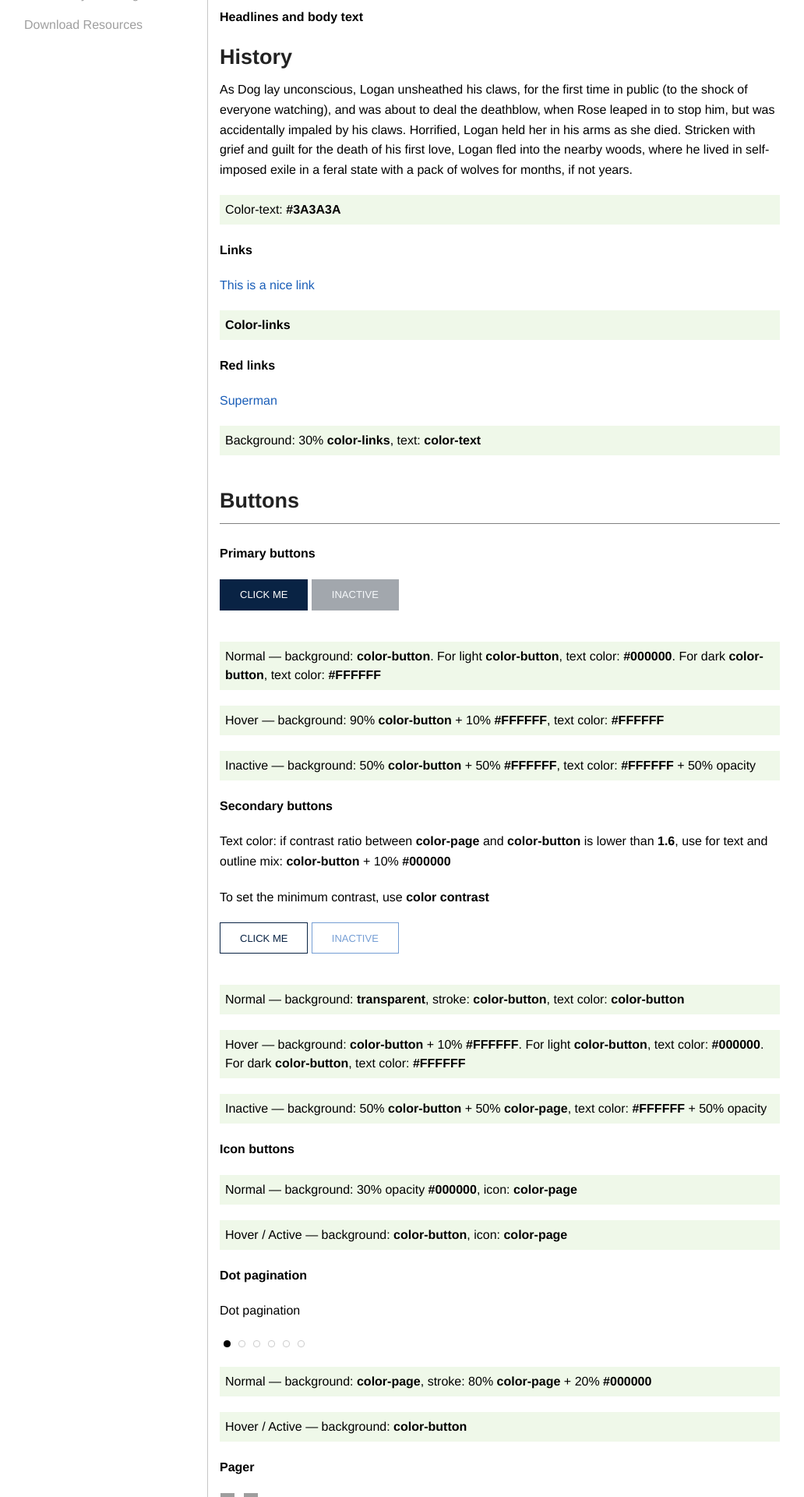
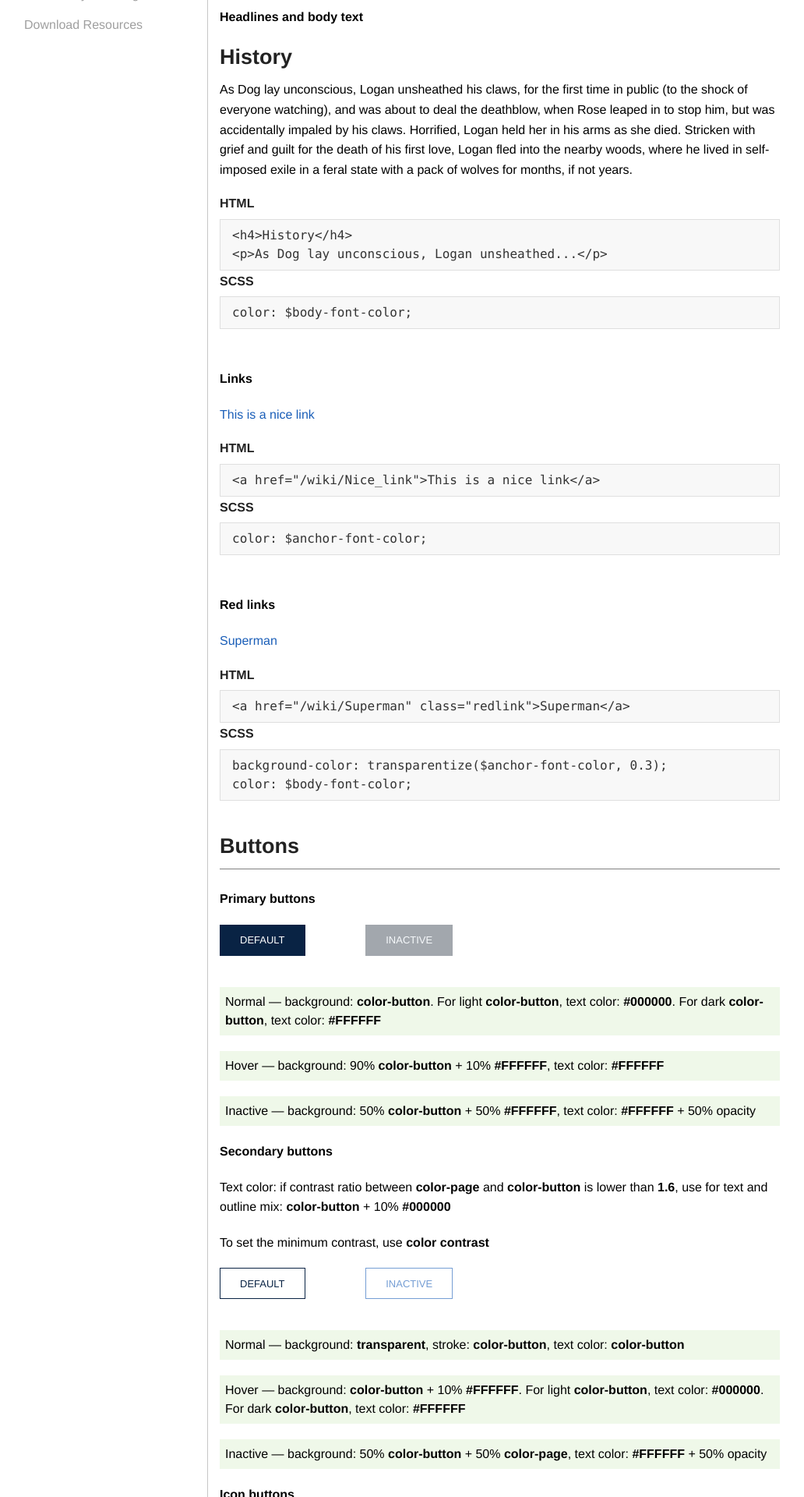
Before and after one commit to Wikia/style-guide, a Jekyll site: the page built from section/theming/index.html, in a window 1280 px wide. Shown: the part 432-2352 px from the top of the page at 78% size, without its empty margins (124-1156 px from the left). Built offline with Jekyll 4.4.1, drawn with Linux system fonts in a browser that asks for light colours; some of the changed text lies outside the part shown; grey boxes are pictures that could not be loaded.

Commit message:
Add some HTML and SCSS snippets

```diff
--- a/_sass/layout.scss
+++ b/_sass/layout.scss
@@ -453,4 +453,5 @@ aside {
 
 pre > code {
 	display: block;
+	padding: 8px 15px;
 }
--- a/section/theming/index.html
+++ b/section/theming/index.html
@@ -26,32 +26,50 @@ layout: default
 <p>
 	As Dog lay unconscious, Logan unsheathed his claws, for the first time in public (to the shock of everyone watching), and was about to deal the deathblow, when Rose leaped in to stop him, but was accidentally impaled by his claws. Horrified, Logan held her in his arms as she died. Stricken with grief and guilt for the death of his first love, Logan fled into the nearby woods, where he lived in self-imposed exile in a feral state with a pack of wolves for months, if not years.
 </p>
-<aside>
-	Color-text: <strong>#3A3A3A</strong>
-</aside>
+<h6>HTML</h6>
+<pre><code>&lt;h4&gt;History&lt;/h4&gt;
+&lt;p&gt;As Dog lay unconscious, Logan unsheathed...&lt;/p&gt;</code></pre>
+<h6>SCSS</h6>
+<pre><code>color: $body-font-color;
+</code></pre>
 
+<hr class="break">
 <p>
 	<strong>Links</strong>
 </p>
-<a>This is a nice link</a>
-<aside>
-	<strong>Color-links</strong>
-</aside>
+<p>
+	<a>This is a nice link</a>
+</p>
+<h6>HTML</h6>
+<pre><code>&lt;a href="/wiki/Nice_link"&gt;This is a nice link&lt;/a&gt;</code></pre>
+<h6>SCSS</h6>
+<pre><code>color: $anchor-font-color;</code></pre>
 
+<hr class="break">
 <p>
 	<strong>Red links</strong>
 </p>
-<a class="redlink">Superman</a>
-<aside>
-	Background: 30% <strong>color-links</strong>, text: <strong>color-text</strong>
-</aside>
+<p>
+	<a class="redlink">Superman</a>
+</p>
+<h6>HTML</h6>
+<pre><code>&lt;a href="/wiki/Superman" class="redlink"&gt;Superman&lt;/a&gt;</code></pre>
+<h6>SCSS</h6>
+<pre><code>background-color: transparentize($anchor-font-color, 0.3);
+color: $body-font-color;</code></pre>
 
 <h4 class="section-header">Buttons</h4>
 <p>
 	<strong>Primary buttons</strong>
 </p>
-<button>CLICK ME</button>
-<button disabled>INACTIVE</button>
+<div class="row">
+	<div class="large-3 column">
+		<button>Default</button>
+	</div>
+	<div class="large-3 column end">
+		<button disabled>Inactive</button>
+	</div>
+</div>
 <aside>
 	Normal &mdash; background: <strong>color-button</strong>. For light <strong>color-button</strong>, text color: <strong>#000000</strong>. For dark <strong>color-button</strong>, text color: <strong>#FFFFFF</strong>
 </aside>
@@ -72,8 +90,14 @@ layout: default
 	To set the minimum contrast, use <strong>color contrast</strong>
 </p>
 
-<button class="secondary">CLICK ME</button>
-<button class="secondary" disabled>INACTIVE</button>
+<div class="row">
+	<div class="large-3 column">
+		<button class="secondary">Default</button>
+	</div>
+	<div class="large-3 column end">
+		<button class="secondary" disabled>Inactive</button>
+	</div>
+</div>
 <aside>
 	Normal &mdash; background: <strong>transparent</strong>, stroke: <strong>color-button</strong>, text color: <strong>color-button</strong>
 </aside>
@@ -162,7 +186,7 @@ layout: default
 	<strong>Text inputs</strong>
 </p>
 <div class="row">
-	<div class="small-4 column">
+	<div class="large-5 column">
 		<input type="text" placeholder="Muppets, Iron Man, Moon">
 		<input type="search" placeholder="Search for cool things">
 	</div>
@@ -174,7 +198,7 @@ layout: default
 	<strong>Text areas</strong>
 </p>
 <div class="row">
-	<div class="small-4 column">
+	<div class="large-5 column">
 		<textarea placeholder="You can write here"></textarea>
 	</div>
 </div>
@@ -186,8 +210,8 @@ layout: default
 	<strong>Checkbox buttons fields</strong>
 </p>
 <div class="row">
+	<label class="large-4 column"><input type="checkbox"> Unchecked checkbox</label>
 	<label class="large-4 column"><input type="checkbox" checked> Checked checkbox</label>
-	<label class="large-4 column"><input type="checkbox"> Unchecked checkbox</label>
 	<label class="large-4 column"><input type="checkbox" checked disabled> Disabled checkbox</label>
 </div>
 <aside>
@@ -204,8 +228,8 @@ layout: default
 	<strong>Radio buttons</strong>
 </p>
 <div class="row">
+	<label class="large-4 column"><input type="radio"> Unchecked radio button</label>
 	<label class="large-4 column"><input type="radio" checked> Checked radio button</label>
-	<label class="large-4 column"><input type="radio"> Unchecked radio button</label>
 	<label class="large-4 column"><input type="radio" checked disabled> Disabled radio button</label>
 </div>
 <aside>
```
Also changed, not shown: section/buttons/index.html (+9 -9 lines), section/forms/index.html (+6 -6 lines), section/typography/index.html (+18 -5 lines).
